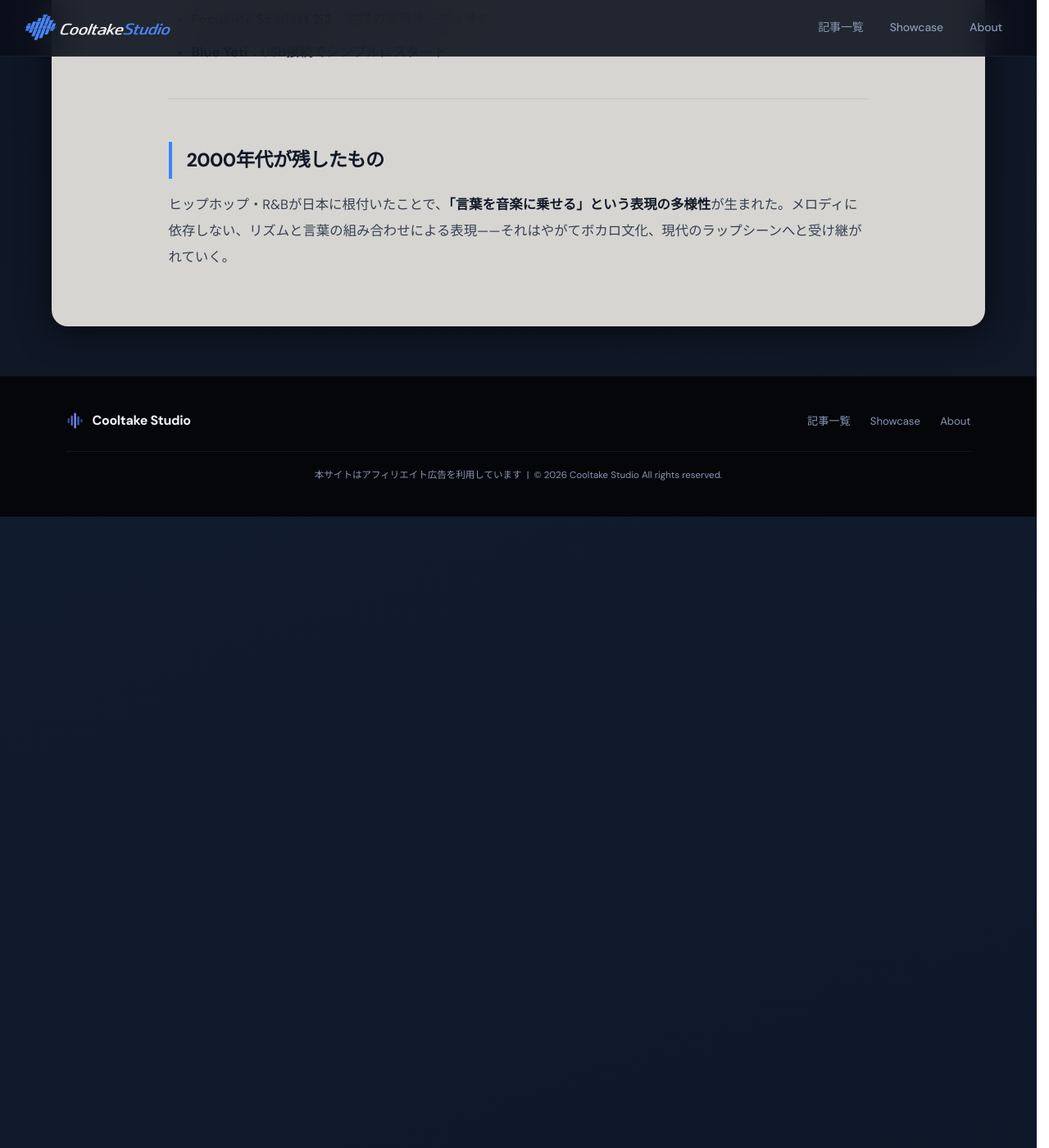
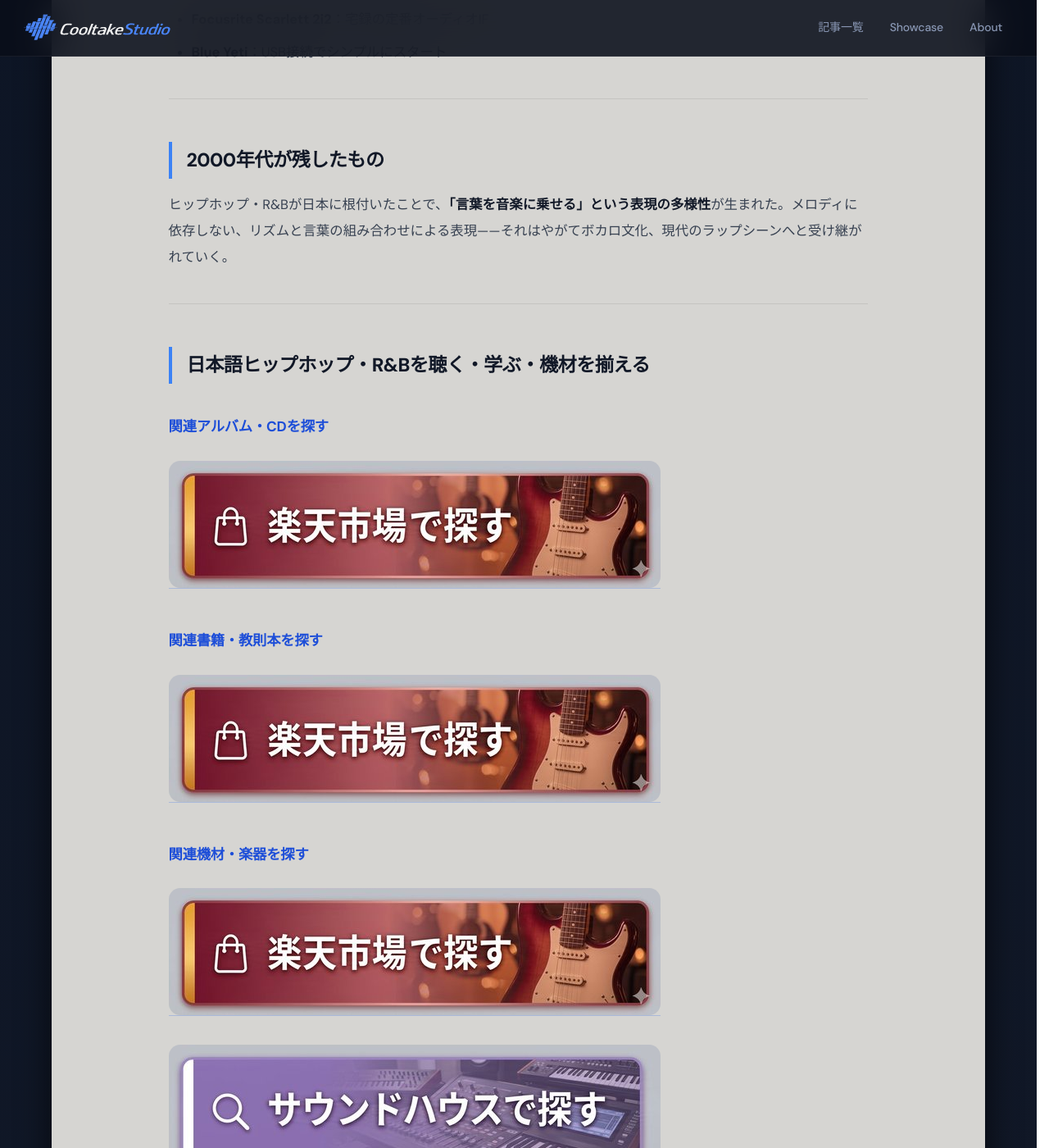
Before and after one commit to cooltake/cooltake-staging, a Jekyll site: the page built from _posts/2026-05-30-japan-music-10-hiphop-rb.md, in a window 1280 px wide and 1400 px high, scrolled down 3269 px. Shown: the whole window at 82% size. Built offline with Jekyll 4.4.1, drawn with Linux system fonts in a browser that asks for light colours; some web fonts are replaced.

Commit message:
feat: add album/book/gear CTA to 2026-05-30-japan-music-10-hiphop-rb.md

```diff
--- a/_posts/2026-05-30-japan-music-10-hiphop-rb.md
+++ b/_posts/2026-05-30-japan-music-10-hiphop-rb.md
@@ -101,3 +101,37 @@
 ## 2000年代が残したもの
 
 ヒップホップ・R&Bが日本に根付いたことで、**「言葉を音楽に乗せる」という表現の多様性**が生まれた。メロディに依存しない、リズムと言葉の組み合わせによる表現——それはやがてボカロ文化、現代のラップシーンへと受け継がれていく。
+
+---
+
+## 日本語ヒップホップ・R&Bを聴く・学ぶ・機材を揃える
+
+### 関連アルバム・CDを探す
+
+<div style="margin:1.5rem 0;">
+<a href="https://hb.afl.rakuten.co.jp/ichiba/2c3fa5a0.94ef6741.2c3fa5a1.98b5e1ce/?pc=https%3A//search.rakuten.co.jp/search/mall/m-flo%2BSOUL%2BOUT%2BRIP%2BSLYME%2BCD/" rel="nofollow" referrerpolicy="no-referrer-when-downgrade" style="display:inline-block;text-decoration:none;">
+<img src="/assets/images/btn-rakuten.jpg" alt="楽天市場で探す" width="600" height="155" style="max-width:100%;height:auto;border-radius:14px;display:block;">
+</a>
+</div>
+
+### 関連書籍・教則本を探す
+
+<div style="margin:1.5rem 0;">
+<a href="https://hb.afl.rakuten.co.jp/ichiba/2c3fa5a0.94ef6741.2c3fa5a1.98b5e1ce/?pc=https%3A//search.rakuten.co.jp/search/mall/%E3%83%92%E3%83%83%E3%83%97%E3%83%9B%E3%83%83%E3%83%97%2B%E3%83%93%E3%83%BC%E3%83%88%E3%83%A1%E3%82%A4%E3%82%AD%E3%83%B3%E3%82%B0%2B%E6%9C%AC/" rel="nofollow" referrerpolicy="no-referrer-when-downgrade" style="display:inline-block;text-decoration:none;">
+<img src="/assets/images/btn-rakuten.jpg" alt="楽天市場で探す" width="600" height="155" style="max-width:100%;height:auto;border-radius:14px;display:block;">
+</a>
+</div>
+
+### 関連機材・楽器を探す
+
+<div style="margin:1.5rem 0;">
+<a href="https://hb.afl.rakuten.co.jp/ichiba/2c3fa5a0.94ef6741.2c3fa5a1.98b5e1ce/?pc=https%3A//search.rakuten.co.jp/search/mall/%E3%82%B3%E3%83%B3%E3%83%87%E3%83%B3%E3%82%B5%E3%83%BC%E3%83%9E%E3%82%A4%E3%82%AF%2B%E3%82%AA%E3%83%BC%E3%83%87%E3%82%A3%E3%82%AA%E3%82%A4%E3%83%B3%E3%82%BF%E3%83%BC%E3%83%95%E3%82%A7%E3%83%BC%E3%82%B9/" rel="nofollow" referrerpolicy="no-referrer-when-downgrade" style="display:inline-block;text-decoration:none;">
+<img src="/assets/images/btn-rakuten.jpg" alt="楽天市場で探す" width="600" height="155" style="max-width:100%;height:auto;border-radius:14px;display:block;">
+</a>
+</div>
+
+<div style="margin:1.5rem 0;">
+<a href="https://h.accesstrade.net/sp/cc?rk=0100pdhv00n9hy" rel="nofollow" referrerpolicy="no-referrer-when-downgrade" style="display:inline-block;text-decoration:none;">
+<img src="/assets/images/btn-soundhouse.jpg" alt="サウンドハウスで探す" width="600" height="155" style="max-width:100%;height:auto;border-radius:14px;display:block;">
+</a>
+</div>
```
